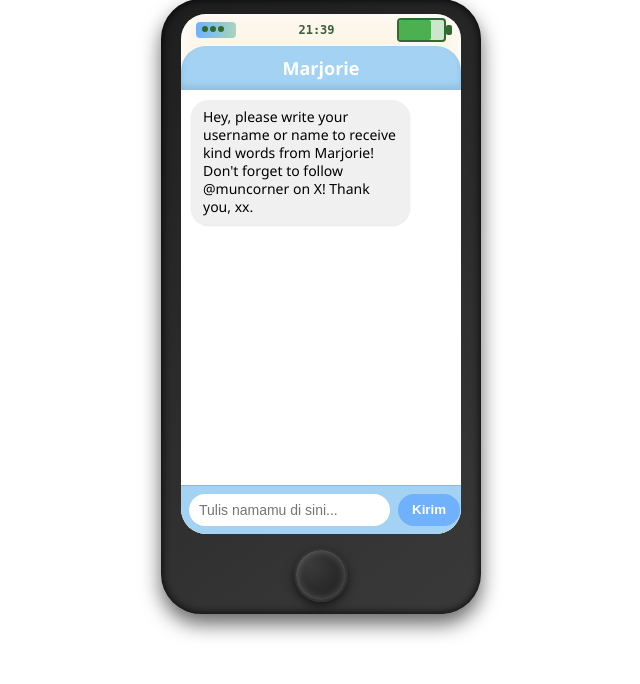
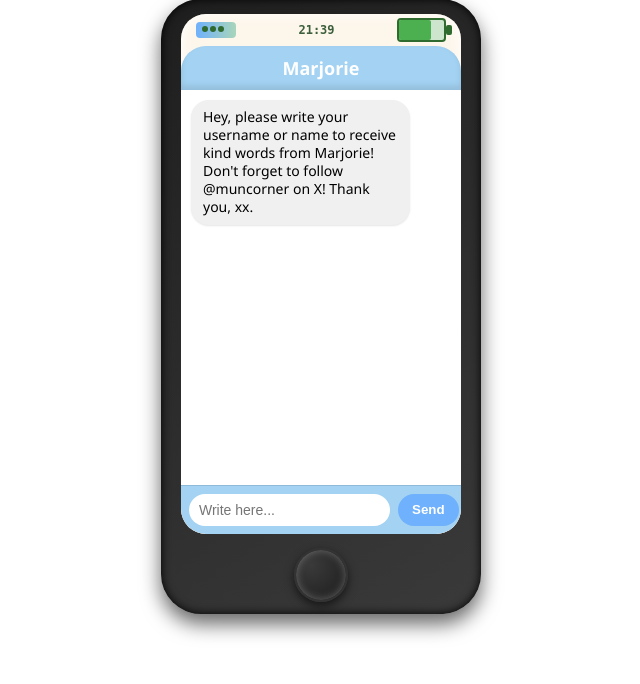
Before and after one commit to 307temporaryredirect/compliments, a Flask app: page / in a window 1280 px wide. Shown: the part 94-778 px from the top of the page, without its empty margins (319-959 px from the left). Run offline with Flask 3, Linux system fonts and the light colour scheme.

Commit message:
Update index.html

```diff
--- a/templates/index.html
+++ b/templates/index.html
@@ -24,8 +24,8 @@
       </div>
     </div>
     <form id="username-form" autocomplete="off">
-      <input type="text" id="username" placeholder="Tulis namamu di sini..." required />
-      <button type="submit">Kirim</button>
+      <input type="text" id="username" placeholder="Write here..." required />
+      <button type="submit">Send</button>
     </form>
   </div>
   <div class="home-button"></div>
```
